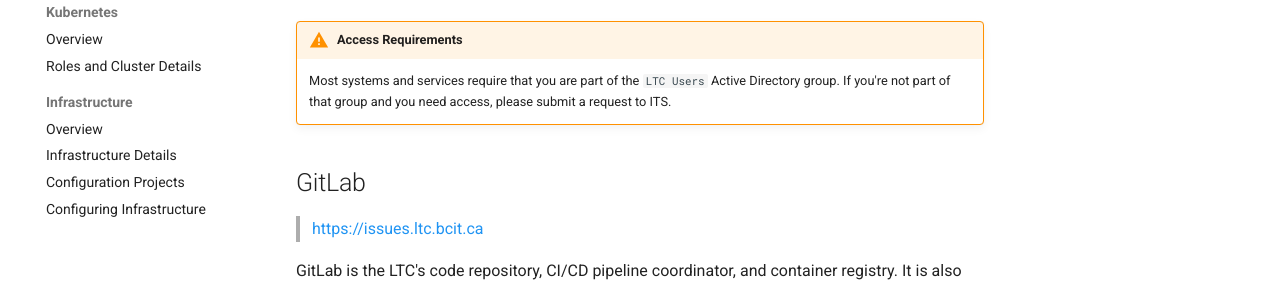
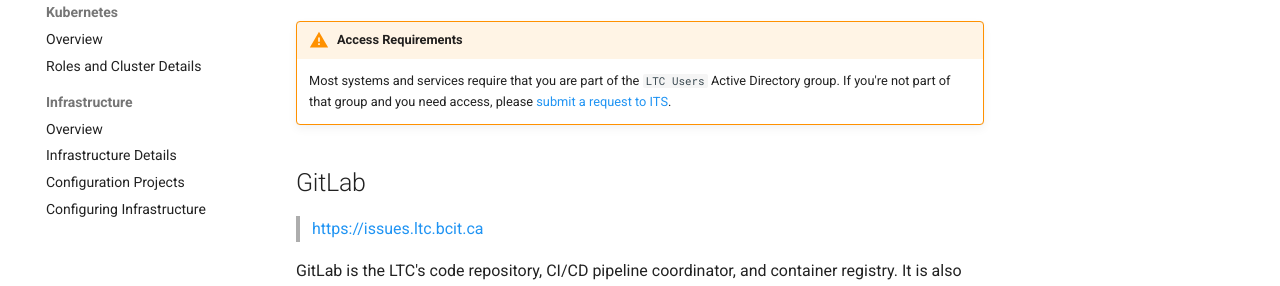
Before and after one commit to bcit-ltc/infrastructure-documentation, an MkDocs documentation site: the page built from docs/services-systems.md, in a window 1280 px wide and 900 px high. Shown: the part 332-618 px from the top of the window. Built offline with MkDocs 1.6.1 and Material for MkDocs 9.7.7, drawn with Linux system fonts in a browser that asks for light colours; some of the changed lines change nothing that is shown.

Commit message:
adds its link

```diff
--- a/docs/services-systems.md
+++ b/docs/services-systems.md
@@ -4,7 +4,7 @@
 
 !!! warning "Access Requirements"
 
-    Most systems and services require that you are part of the `LTC Users` Active Directory group. If you're not part of that group and you need access, please submit a request to ITS.
+    Most systems and services require that you are part of the `LTC Users` Active Directory group. If you're not part of that group and you need access, please [submit a request to ITS](https://techhelp.bcit.ca/).
 
 ## GitLab
 
```
